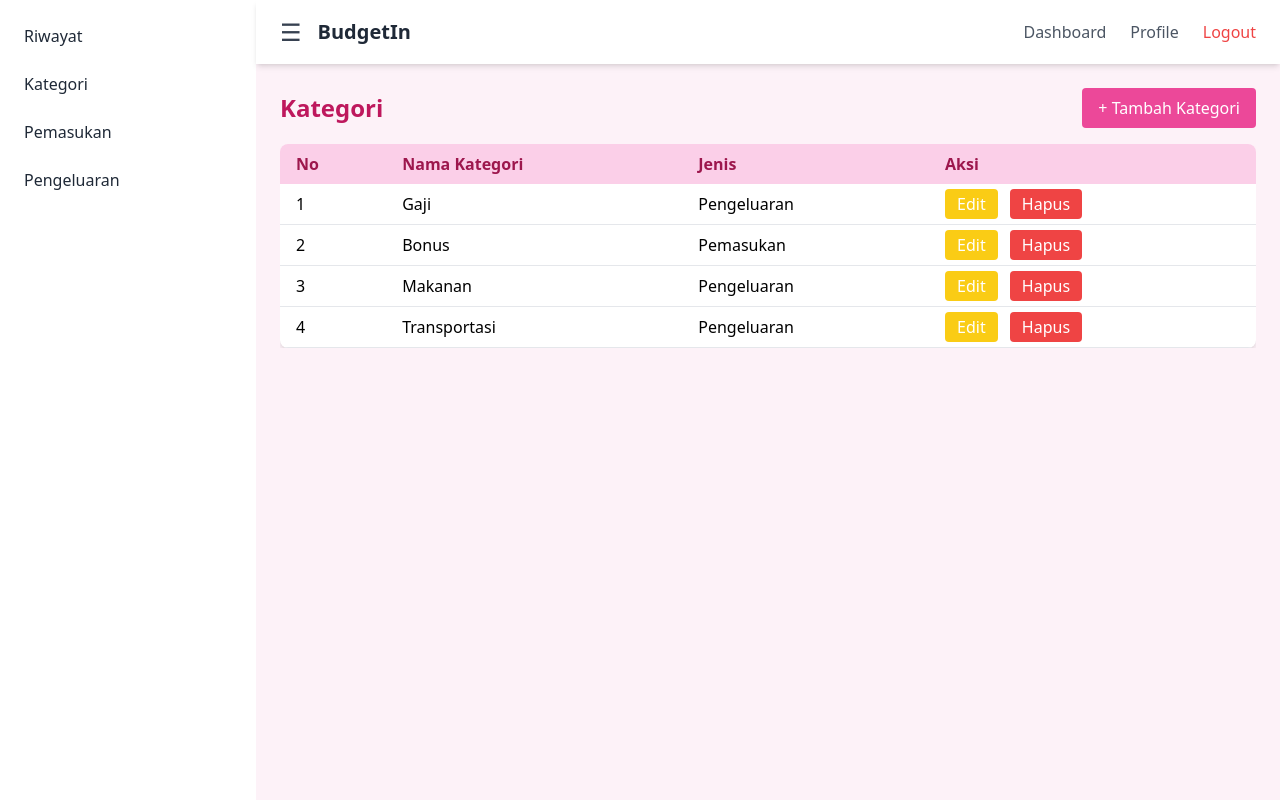
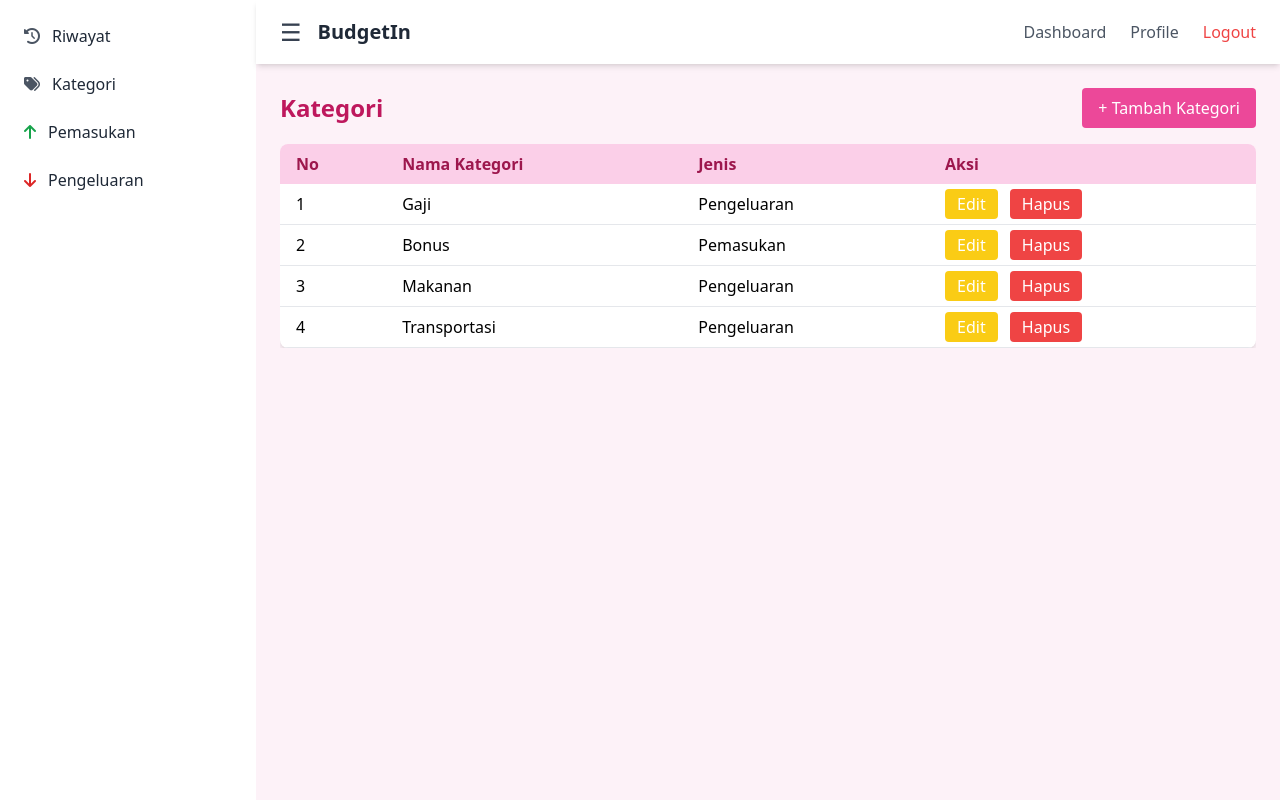
Before and after one commit to baralul/BudgetIn, a PHP site: page /pages/tables/kategori.php in a window 1280 px wide. Run offline with PHP 8.4, Linux system fonts and the light colour scheme; data comes from the database, SQL or seed files in the repository; some libraries are stand-ins or nearby versions.

Commit message:
icon sidebar

```diff
--- a/components/header.php
+++ b/components/header.php
@@ -6,7 +6,7 @@
     <h1 class="text-xl font-bold text-gray-800">BudgetIn</h1>
   </div>
   <nav class="flex items-center gap-6">
-    <a href="dashboard.php" class="text-gray-600 hover:text-yellow-600 transition">Dashboard</a>
+    <a href="/BUDGETIN/index.php" class="text-gray-600 hover:text-yellow-600 transition">Dashboard</a>
     <a href="profile.php" class="text-gray-600 hover:text-yellow-600 transition">Profile</a>
     <a href="../../logout.php" class="text-red-500 hover:text-red-600 font-medium transition">Logout</a>
   </nav>
--- a/components/sidebar.php
+++ b/components/sidebar.php
@@ -1,8 +1,35 @@
-<aside id="sidebar" class="w-64 bg-white h-screen transition-all duration-300">
-  <nav class="flex flex-col p-4 space-y-2">
-    <a href="riwayat.php" class="text-gray-800 hover:bg-yellow-200 p-2 rounded">Riwayat</a>
-    <a href="kategori.php" class="text-gray-800 hover:bg-yellow-200 p-2 rounded">Kategori</a>
-    <a href="pemasukan.php" class="text-gray-800 hover:bg-yellow-200 p-2 rounded">Pemasukan</a>
-    <a href="pengeluaran.php" class="text-gray-800 hover:bg-yellow-200 p-2 rounded">Pengeluaran</a>
-  </nav>
-</aside>
+<!DOCTYPE html>
+<html lang="id">
+<head>
+    <meta charset="UTF-8">
+    <meta name="viewport" content="width=device-width, initial-scale=1.0">
+    <title>Sidebar Only</title>
+    <script src="https://cdn.tailwindcss.com"></script>
+    <link href="https://cdnjs.cloudflare.com/ajax/libs/font-awesome/6.0.0/css/all.min.css" rel="stylesheet">
+</head>
+<body class="bg-gray-100 min-h-screen">
+
+    <!-- Hanya Sidebar -->
+    <aside id="sidebar" class="w-64 bg-white h-screen p-4 space-y-2">
+        <nav class="flex flex-col space-y-2">
+            <a href="riwayat.php" class="text-gray-800 hover:bg-yellow-200 p-2 rounded flex items-center space-x-3">
+                <i class="fas fa-history text-gray-600"></i>
+                <span>Riwayat</span>
+            </a>
+            <a href="kategori.php" class="text-gray-800 hover:bg-yellow-200 p-2 rounded flex items-center space-x-3">
+                <i class="fas fa-tags text-gray-600"></i>
+                <span>Kategori</span>
+            </a>
+            <a href="pemasukan.php" class="text-gray-800 hover:bg-yellow-200 p-2 rounded flex items-center space-x-3">
+                <i class="fas fa-arrow-up text-green-600"></i>
+                <span>Pemasukan</span>
+            </a>
+            <a href="pengeluaran.php" class="text-gray-800 hover:bg-yellow-200 p-2 rounded flex items-center space-x-3">
+                <i class="fas fa-arrow-down text-red-600"></i>
+                <span>Pengeluaran</span>
+            </a>
+        </nav>
+    </aside>
+
+</body>
+</html>
```
